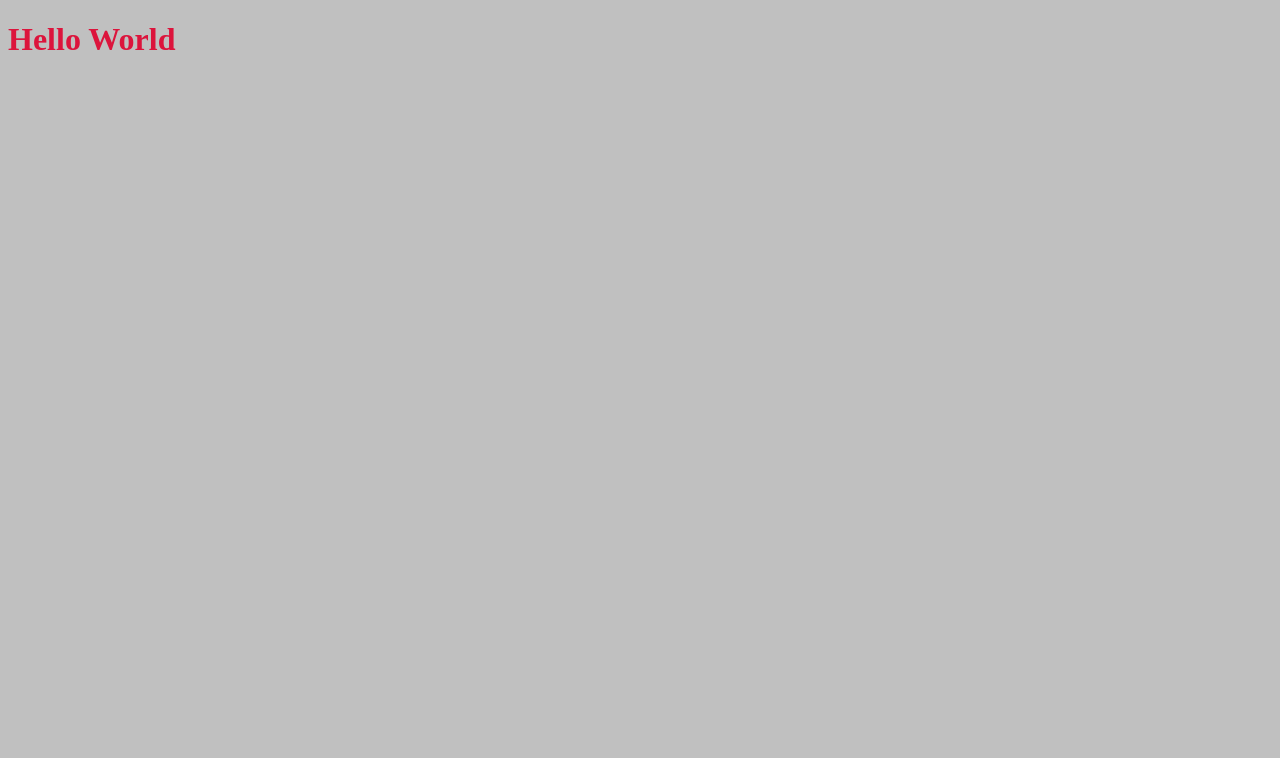
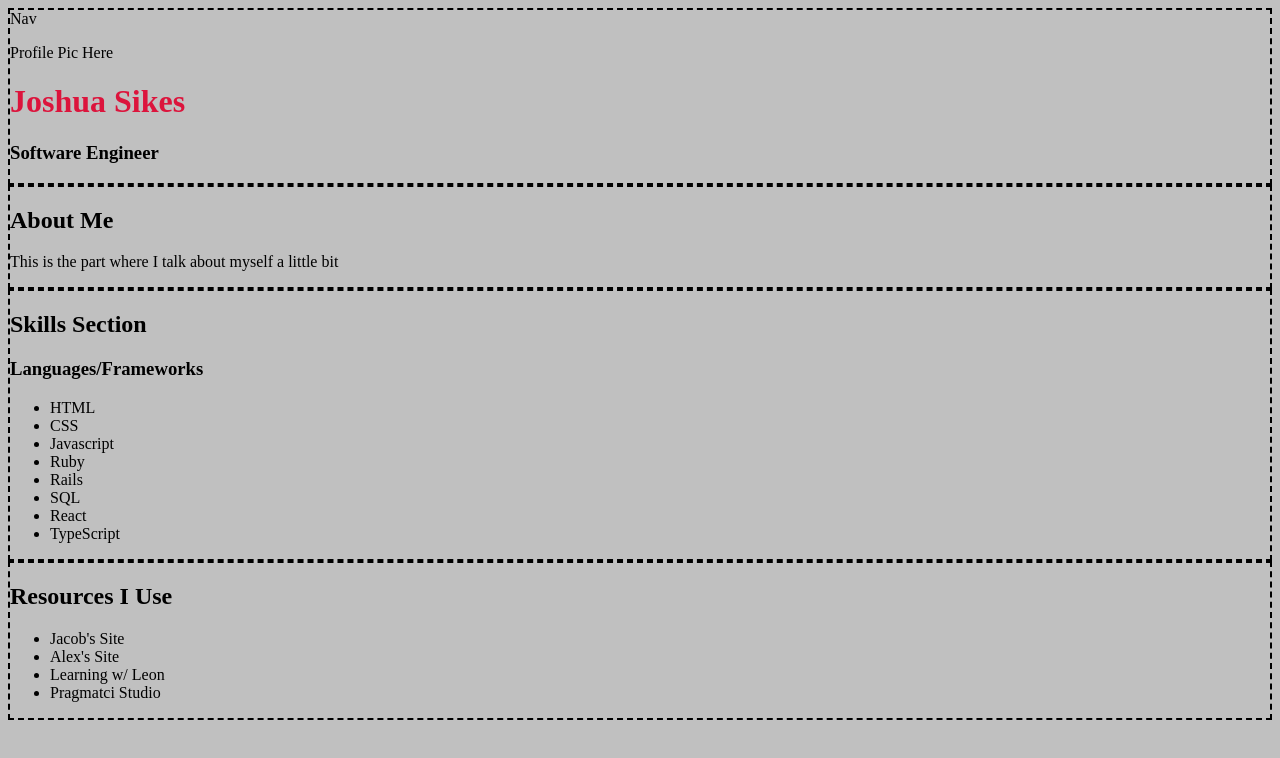
Before and after one commit to JSIK3S/JSIK3S.github.io, a plain HTML site: page index.html in a window 1280 px wide. Drawn offline with Linux system fonts and the light colour scheme.

Commit message:
adds initial content

```diff
--- a/app/style.css
+++ b/app/style.css
@@ -1,7 +1,18 @@
+/* id's */
 #body {
   background-color: silver;
 }
 
+#NavDiv {
+  justify-content: center;
+}
+
+/* classes */
+.ContentSection {
+  border: 2px dashed black;
+}
+
+/* elements */
 h1 {
   color: crimson;
 }
--- a/index.html
+++ b/index.html
@@ -8,8 +8,46 @@
   <link rel="stylesheet" href="app/style.css">
 </head>
 <body id="body">
-  <div>
-    <h1>Hello World</h1>
+  <!-- Top Content Box -->
+  <div id="NavDiv" class="ContentSection">
+    <span>
+      <nav>Nav</nav>
+      <p>Profile Pic Here</p>
+    </span>
+    <h1>Joshua Sikes</h1>
+    <h3>Software Engineer</h3>
+  </div>
+  <!-- About Me Content Section -->
+  <div id="AboutMe" class="ContentSection">
+    <h2>About Me</h2>
+    <p>This is the part where I talk about myself a little bit</p>
+  </div>
+  <!-- Skills Content Section -->
+  <div id="Skills" class="ContentSection">
+    <h2>Skills Section</h2>
+    <h3>Languages/Frameworks</h3>
+    <ul>
+      <li>HTML</li>
+      <li>CSS</li>
+      <li>Javascript</li>
+      <li>Ruby</li>
+      <li>Rails</li>
+      <li>SQL</li>
+      <li>React</li>
+      <li>TypeScript</li>
+    </ul>
+  </div>
+  <!-- Resources Content Section -->
+  <div id="Resources" class="ContentSection">
+    <h2>Resources I Use</h2>
+    <div>
+      <ul>
+        <li>Jacob's Site</li>
+        <li>Alex's Site</li>
+        <li>Learning w/ Leon</li>
+        <li>Pragmatci Studio</li>
+      </ul>
+    </div>
   </div>
 <script src="app/main.js"></script>
 </body>
```
